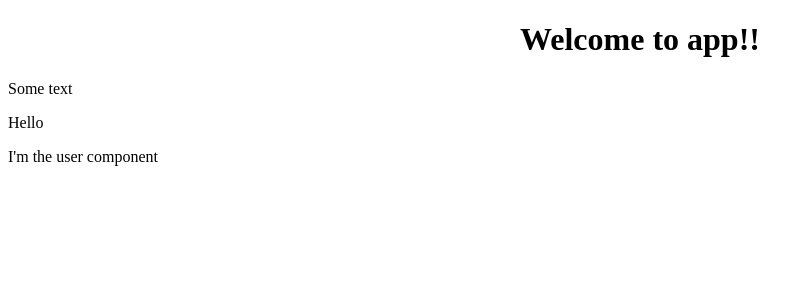
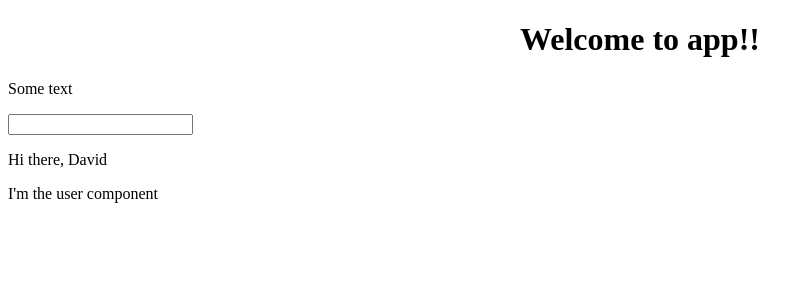
Before and after one commit to CampbellDavid/angular-essentials, an Angular app: page / in a window 1280 px wide. Shown: the top 300 px of the page, without its empty margins (0-812 px from the left). Built offline with nearby package versions, Linux system fonts and the light colour scheme.

Commit message:
add dynamic code

```diff
--- a/src/app/user.component.ts
+++ b/src/app/user.component.ts
@@ -3,9 +3,15 @@ import { Component } from '@angular/core'
 @Component({
   selector: 'app-user',
   template: `
-    <p>Hello</p>
+    <input type="text" (input)="onUserInput($event)">
+    <p>Hi there, {{ name }}</p>
     <p>I'm the user component</p>
   `
 })
 
-export class UserComponent { }
+export class UserComponent {
+  name = 'David';
+  onUserInput(event) {
+    this.name = event.target.value
+  }
+}
```
